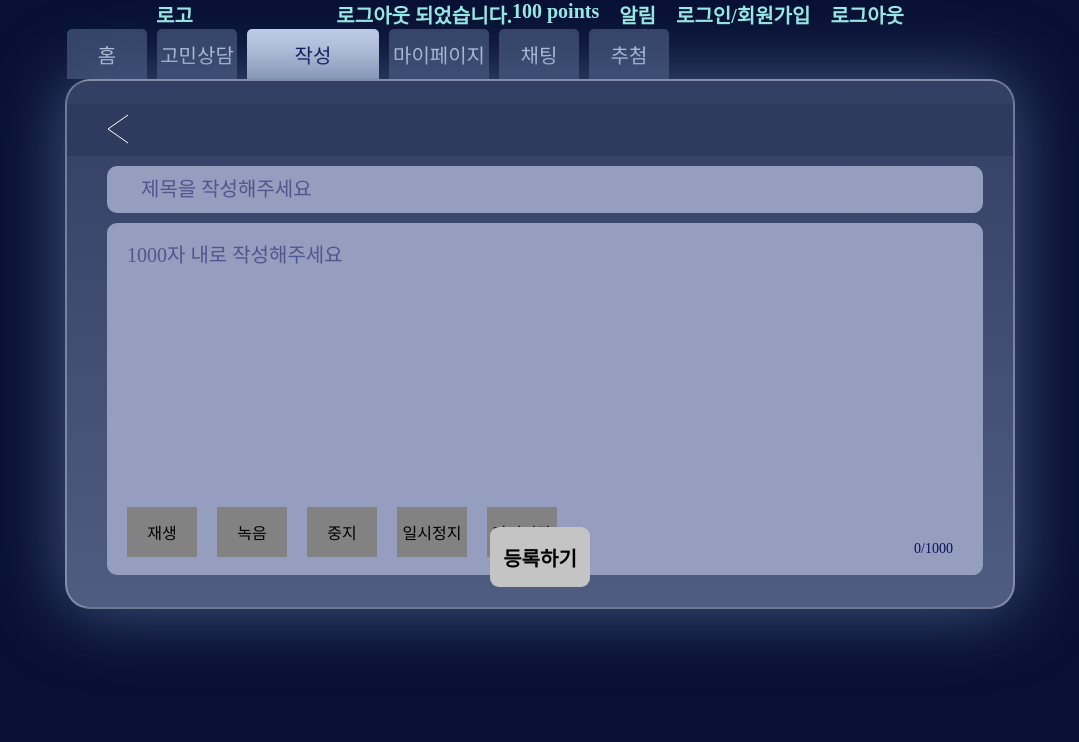
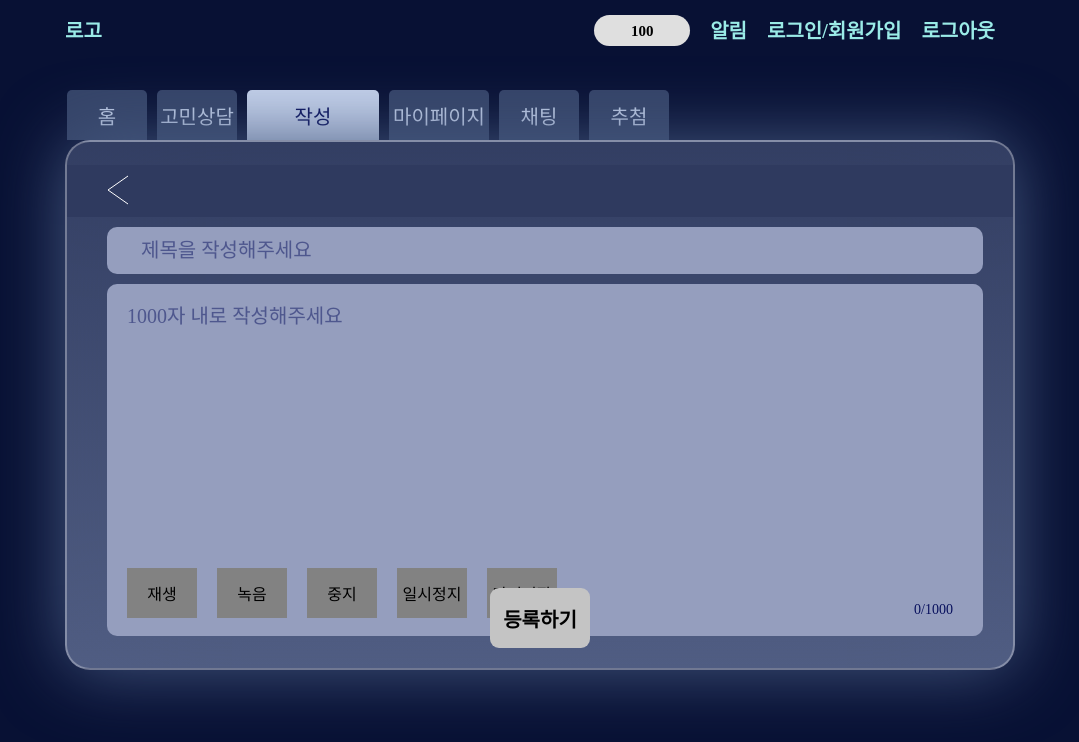
Before and after one commit to hh99-Final-Project/bluemoonFE, a React (Create React App) app: page /write in a window 1280 px wide. Shown: the top 742 px of the page, without its empty margins (100-1179 px from the left). Built offline with nearby package versions, Linux system fonts and the light colour scheme; no server answers; a web font is replaced by a local one.

Commit message:
feat: 헤더 view 보완

```diff
--- a/src/shared/Header2.js
+++ b/src/shared/Header2.js
@@ -38,14 +38,14 @@ const Header2 = () => {
         setIsOpenNoti(false);
     }
 
-    console.log(isOpenNoti,"noti?")
-
     return (
         <HeaderContainer>
             <Logo onClick={() => navigate("/")}>로고</Logo>
             <HeaderRightArea>
-                {userInfo ? <NickName>{userInfo.nickname}님</NickName> : <div>로그아웃 되었습니다.</div>}
-                <Point>100 points</Point>
+                {/*{userInfo ? <NickName>{userInfo.nickname}님</NickName> : <div>로그아웃 되었습니다.</div>}*/}
+                <Point>
+                    100
+                </Point>
                 <AlertIcon
                     ref={AlertTabRef}
                     onClick={() => {
@@ -68,9 +68,11 @@ const HeaderContainer = styled.div`
     display: flex;
     justify-content: space-between;
     margin: auto;
-    width: 60%;
+    padding-top: 15px;
+    width: 950px;
     font-weight: bold;
     font-size: 20px;
+    background-color: #081134;
 `;
 const HeaderRightArea = styled.div`
     display: flex;
@@ -85,9 +87,21 @@ const NickName = styled.div`
 const Logo = styled.div`
     cursor: pointer;
     color: #9aebe7;
+    width: 99px;
+    height: 75px;
 `;
 const Point = styled.div`
     margin-right: 20px;
+    width: 96px;
+    height: 31px;
+    background-color: #DFDFDF;
+    border-radius: 23px;
+    font-size: 15px;
+    line-height: 18px;
+    color: #000000;
+    display: flex;
+    justify-content: center;
+    align-items: center;
 `;
 const AlertIcon = styled.div`
     margin-right: 20px;
```
